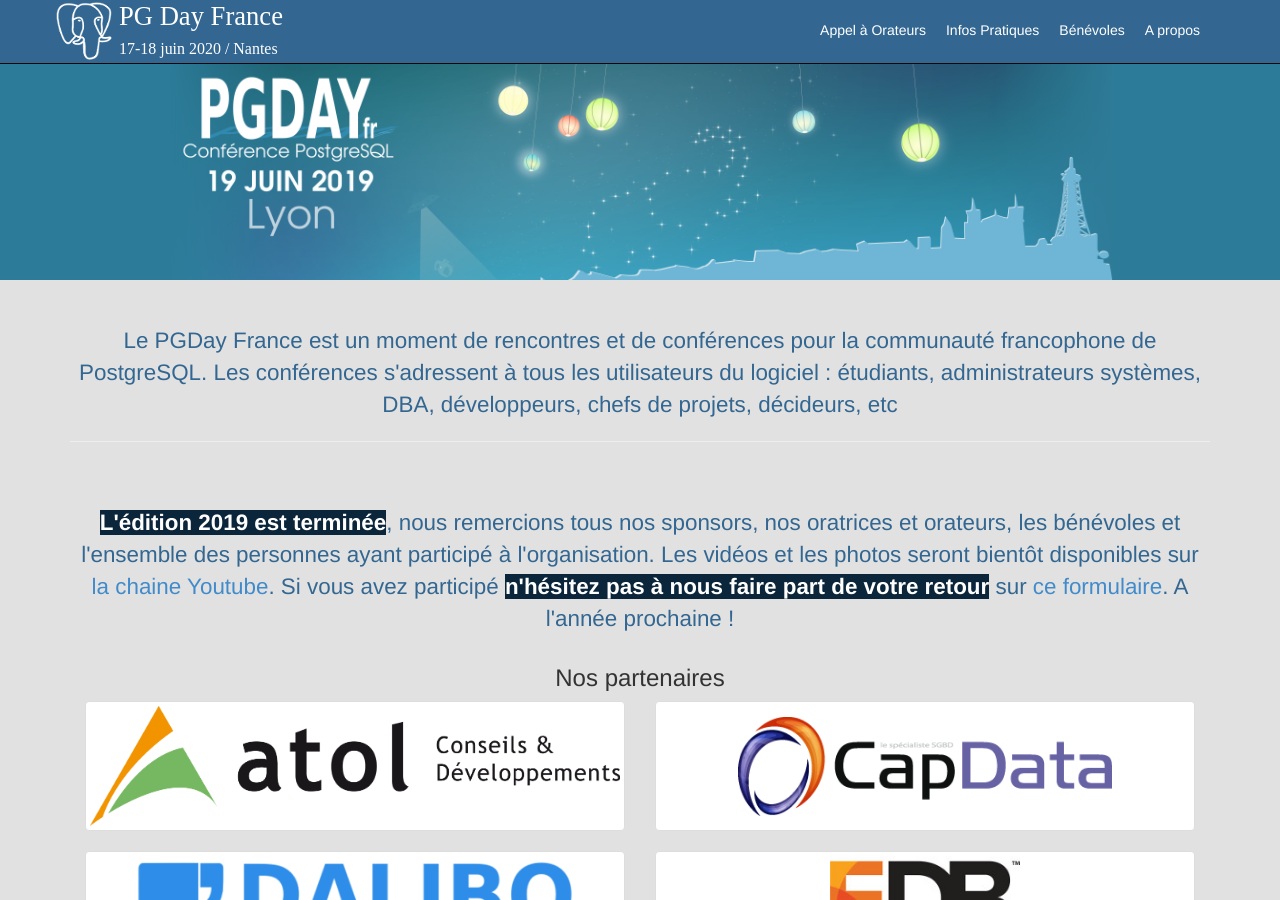
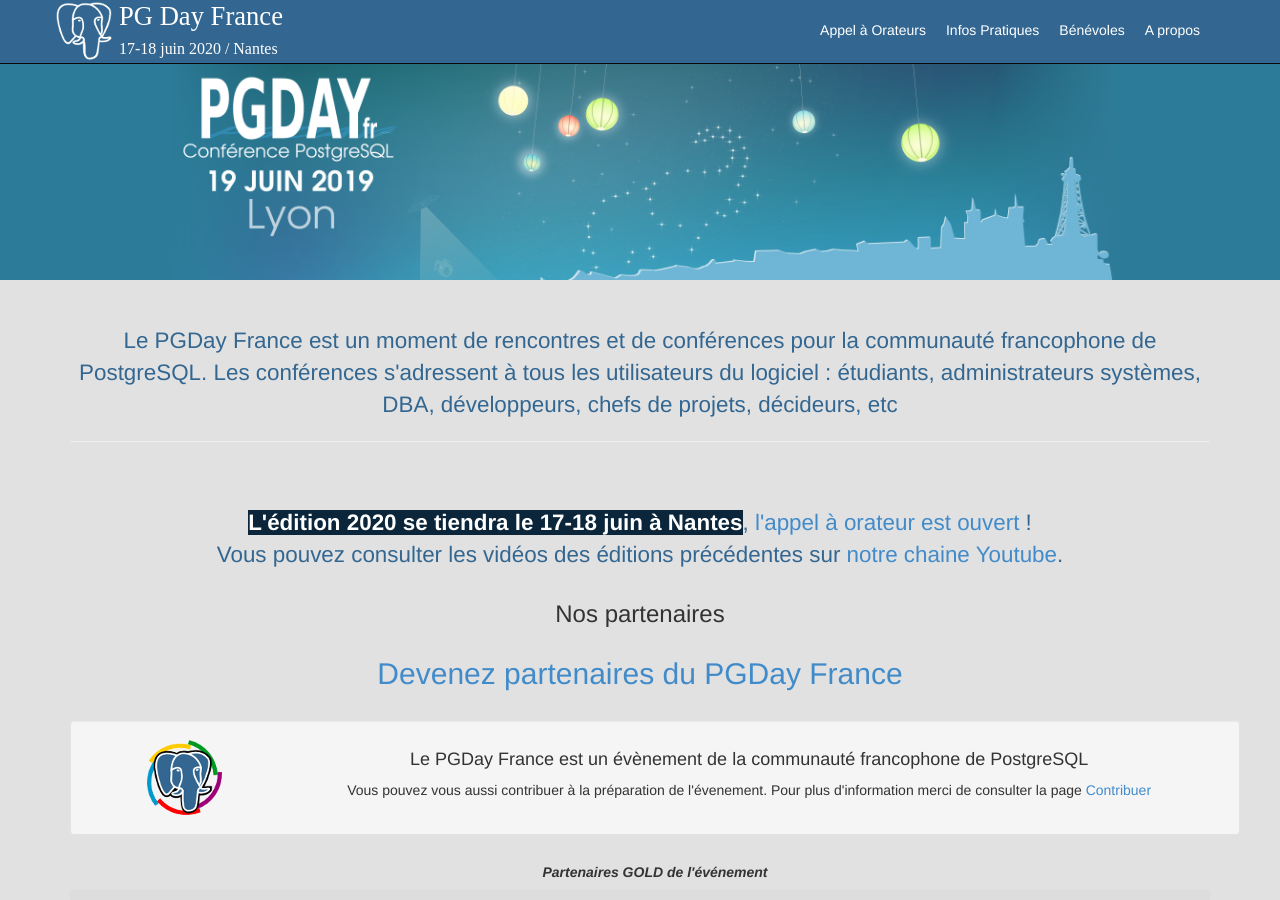
Before and after one commit to postgresqlfr/2024.pgday.fr, a Jekyll site: the page built from index.html, in a window 1280 px wide and 900 px high. Built offline with Jekyll 4.4.1, drawn with Linux system fonts in a browser that asks for light colours.

Commit message:
[index] maj cFP

```diff
--- a/index.html
+++ b/index.html
@@ -109,19 +109,18 @@
         développeurs, chefs de projets, décideurs, etc
         </p>
         <hr>
-        <p class="pg_heading_desc"> <span class="pg_highlight">L'édition 2019 est terminée</span>, nous remercions tous nos
-          sponsors, nos oratrices et orateurs, les bénévoles et l'ensemble des personnes
-          ayant participé à l'organisation. Les vidéos et les photos seront bientôt disponibles sur
-          <a href="https://www.youtube.com/channel/UCR7skKC85Zn6p7fJ-lW7G8g">la chaine Youtube</a>.
-          Si vous avez participé <span class="pg_highlight">n'hésitez pas à nous faire part de votre retour</span> sur
-          <a href="https://frama.link/pgdayfrance">ce formulaire</a>. A l'année prochaine !</p>
+        <p class="pg_heading_desc"> <span class="pg_highlight">L'édition 2020 se tiendra le 17-18 juin à Nantes</span>,
+          <a href='/appel'>l'appel à orateur est ouvert</a> !
+          <br/>
+          Vous pouvez consulter les vidéos des éditions précédentes sur
+          <a href="https://www.youtube.com/channel/UCR7skKC85Zn6p7fJ-lW7G8g">notre chaine Youtube</a>.
 
       </div>
     </div>
     <div class="row">
       <h3>Nos partenaires</h3>
       <div class="container">
-
+ <!--
         <div class="col-xs-12 col-md-6">
           <a href="https://www.atolcd.com/" class="thumbnail">
             <img src="img/atolcd.png" alt="Atol CD" class="pg_sponsor">
@@ -184,7 +183,7 @@
         </div>
       </div>
 
-
+-->
 
       <div class="col-xs-12 col-md-12">
         <h2>
```
